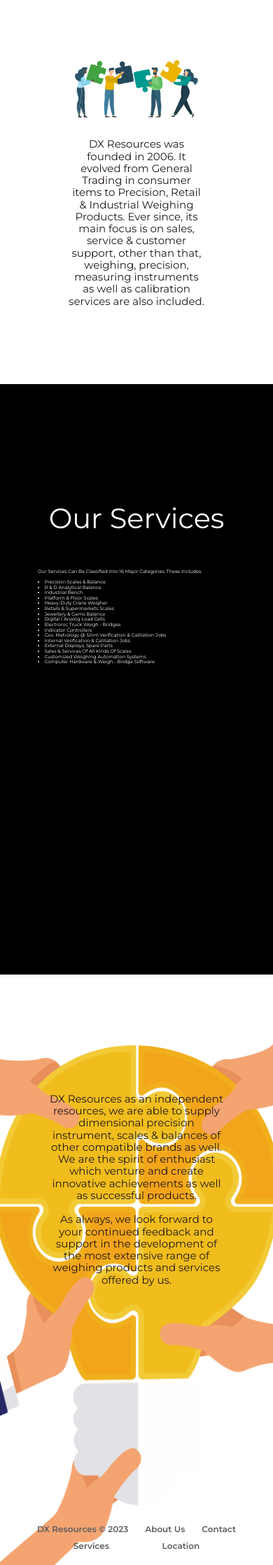
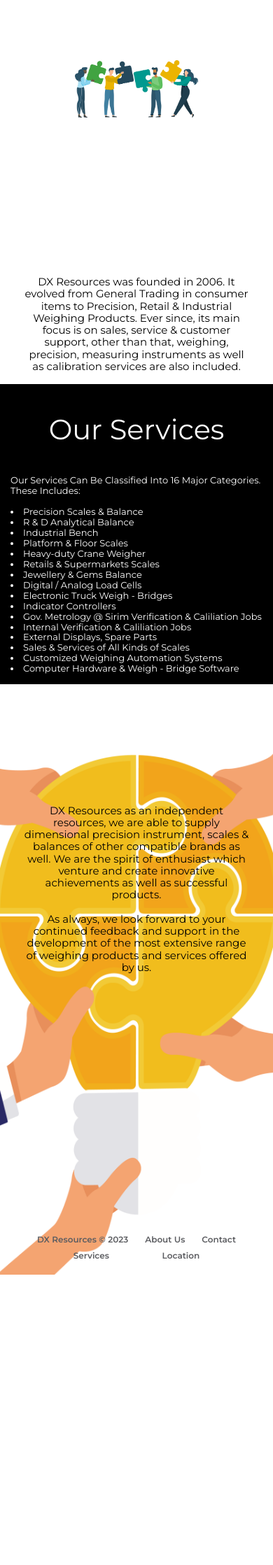
Before and after one commit to speedjin1995/dxweighing, a PHP site: page /about.php in a window 390 px wide. Shown: the part 295-2532 px from the top of the page at 70% size. After the commit the page ends 2117 px from the top, so only its background shows below. Run offline with PHP 8.4, Linux system fonts and the light colour scheme; some web fonts are replaced.

Commit message:
fix responsive issue

```diff
--- a/about.php
+++ b/about.php
@@ -1,5 +1,5 @@
 <!DOCTYPE html>
-<html lang="en">
+<html>
 <?php
     include 'header.php';
 ?>
@@ -8,40 +8,44 @@
   <?php
     include 'menu.php';
 ?>
-  <main id="myfullpage">
-    <section class="section about1">
+  <section class="section about1" style="order: 1; height: 100vh;
+    width: 100%; display: flex; flex-direction: column;">
     <div class="content">
       <h1 class="title">About Us</h1>
       <p style="
             justify-content: center;
-            display: flex;
             font-size: 20px;
           ">
         DX Resources
       </p>
-        <div style="font-size: 15px; padding-top: 70vh;">
-          <p style="text-transform: none;
-    position: absolute;
-    bottom: 15%;
-    left: 50%;
-    transform: translateX(-50%);">
+      <!-- <img src="assets/media/about1.jpeg" alt="" style="width: 40vw; margin-left: auto;
+    margin-right: auto;"> -->
+</div>
+      <div style="font-size: 15px; margin-top: auto; text-align: center;
+    padding-bottom: 15px;">
+        <p style="text-transform: none; padding: 0 8.8vw 0.5vw 8.8vw;">
           DX Resources was founded in 2006. It evolved from General Trading in consumer items to Precision, Retail &
           Industrial Weighing Products. Ever since, its main focus is on sales, service & customer support, other than
           that, weighing, precision, measuring instruments as well as calibration services are also included.
           <br>
         </p>
       </div>
-      </div>
   </section>
-    <section class="section" style="background-color: black;">
-      <div class="content">
-        <p
-          style="justify-content: center;display: flex;background-color: black;color: white; font-size: 40px;">
+  <div style="order: 2; height: inherit;
+    width: 100%; display: flex; flex-direction: column; background-color: black;color: white;">
+    <p style="position: relative; font-size: 40px; padding-top: 5vh;
+    padding-bottom: 5vh;
+    margin-left: auto;
+    margin-right: auto;">
       Our Services</p>
-        <div class="grid-container2">
-          <div class="grid-item2">
-            <p style="display: flex;font-size: 1.7vw;">Our Services Can Be Classified Into 16 Major Categories. These Includes:<br><br>
-            <ul style="list-style-position: inside; font-size: 1.7vw;">
+    <div style="margin-left: auto;
+    margin-right: auto;
+    padding-left: 15px;
+    padding-right: 15px;
+    font-size: 13px;">
+      <div style="color: white; text-align: left; margin: auto;">
+        <p style="">Our Services Can Be Classified Into 16 Major Categories. These Includes:<br><br>
+        <ul style="list-style-position: inside;">
           <li>Precision Scales & Balance</li>
           <li>R & D Analytical Balance</li>
           <li>Industrial Bench</li>
@@ -64,11 +68,15 @@
       </div>
     </div>
   </div>
-    </section>
-    <section class="section about">
-      <div class="content">
-      <div style="padding-left: 18vw; padding-right: 18vw; font-size: 15px;">
-          <p style="text-transform: none;">
+  <div style="order: 3; height: 100vh;
+    width: 100%;
+    background-repeat: no-repeat;
+    background-position: center;
+    background-size: cover; display: flex; flex-direction: column; background-image: url(assets/media/about.png);">
+
+      <div style="font-size: 15px; padding: 20vh 0 20vh 0;
+    text-align: center;">
+        <p style="text-transform: none; padding: 0.7vw 8.8vw 0.7vw 8.8vw;">
           DX Resources as an independent resources, we are able to supply dimensional precision instrument, scales
           & balances of other compatible brands as well. We are the spirit of enthusiast which venture and create
           innovative achievements as well as successful products.
@@ -77,17 +85,17 @@
           extensive range of weighing products and services offered by us.
         </p>
       </div>
-</div>
-        <footer class="footer" style="padding-top: 200px; padding-left: 0%; padding-right: 0%; position: absolute;">
+    <footer class="footer" style="margin-top: auto;">
       <?php
     include 'footer.php';
 ?>
     </footer>
-    </section>
-  </main>
+    </div>
+</div>
   <script src="https://cdnjs.cloudflare.com/ajax/libs/fullPage.js/3.1.2/fullpage.min.js"
     integrity="sha512-gSf3NCgs6wWEdztl1e6vUqtRP884ONnCNzCpomdoQ0xXsk06lrxJsR7jX5yM/qAGkPGsps+4bLV5IEjhOZX+gg=="
     crossorigin="anonymous" referrerpolicy="no-referrer"></script>
   <script src="assets/js/index.js"></script>
 </body>
+
 </html>
--- a/assets/css/common.css
+++ b/assets/css/common.css
@@ -48,9 +48,9 @@
 
 .grid-item2 {
   padding-top: 50px;
-  padding-right: 15px;
+  padding-right: 5vw;
   padding-bottom: 15px;
-  padding-left: 15px;
+  padding-left: 5vw;
   text-align: left;
   align-content: center;
   display: grid;
@@ -110,6 +110,8 @@
 .grid-item4 {
   padding-top: 50px;
   padding-bottom: 15px;
+  padding-left: 5vw;
+  padding-right: 5vw;
   font-size: 150%;
   text-align: left;
   align-content: center;
--- a/assets/css/section.css
+++ b/assets/css/section.css
@@ -35,10 +35,7 @@
 
 .contact {
     background-image: url(../media/contact.gif);
-}
-
-.about {
-    background-image: url(../media/about.png);
+    background-size: 100%;
 }
 
 .about1 {
--- a/cran.php
+++ b/cran.php
@@ -24,7 +24,7 @@
             <p>Electronic</p><br>
             <h1>Heavy Duty Crane Scale</h1><br><br>
         </div>
-        <div class="grid-item4" style="padding-right: 15px;">
+        <div class="grid-item4">
             <p>With high accuracy,
 one side direct display measuring unit which
 combine load cell and power supply together. It can be directly hung on the hook of a hoist and
@@ -34,7 +34,7 @@
         </div>
     </div>
     <div class="grid-container4">
-        <div class="grid-item4" style="padding-left: 15px;">
+        <div class="grid-item4">
             <p>The display tube is made up of super-bright tube (LED)
 which can be easily seen in 25 meters. It is equipped with wireless communication, ranged
 up to 500m with video data transmission.
--- a/location.php
+++ b/location.php
@@ -27,7 +27,7 @@
       </div>
 </section>
       <section style="height: 20px;">
-      <footer class="footer" style="position: absolute; z-index: 9; padding-bottom: 1.5%;">
+      <footer class="footer" style="position: absolute; z-index: 9; padding-bottom: 5.5%; background-color: white;">
           <?php
     include 'footer.php';
 ?>
--- a/menu.php
+++ b/menu.php
@@ -32,5 +32,9 @@
         <li><a href="cran.php" class="nav-link">Crane Weigher</a></li>
         <li><a href="weig.php" class="nav-link">Weigh-Bridges</a></li>
         <li><a href="others.php" class="nav-link">Others</a></li>
+        <li><a href="about.php" class="nav-link">about us</a></li>
+        <li><a href="actionpage.php" class="nav-link">contact</a></li>
+        <li><a href="#" class="nav-link">services</a></li>
+        <li><a href="location.php" class="nav-link">location</a></li>
     </ul>
 </nav>
--- a/others.php
+++ b/others.php
@@ -34,7 +34,7 @@
         </div>
     </div>
 
-    <div style="text-align: center; padding-left: 18vw;padding-right: 18vw;padding-top: 23px;padding-bottom: 23px;font-size: 15px;">
+    <div style="text-align: center; padding-left: 18vw;padding-right: 18vw;padding-top: 7vh;padding-bottom: 7vh;font-size: 15px;">
         <h1>Customized Weighing Automation Systems</h1><br>
         <p>DX Resources offers full customize fabrication services. Whether you need a customize stand for a bench scale or a column added to a floor scale for portability or some other project not scale related at all we have the fabrication expertise to make it happen. DX Resources can fabricate in either mild or stainless steel to satisfy your application needs.</p>
     </div>
--- a/plat.php
+++ b/plat.php
@@ -38,7 +38,7 @@
             <img src="assets/media/plat_1.jpg" alt="" style="width: 40vw; margin-left: auto;
     margin-right: auto;">
         </div>
-        <div class="grid-item4" style="padding-right: 15px;">
+        <div class="grid-item4">
             <p>Indicator</p><br>
             <h1>Electronic ABS Weighing Indicator</h1><br>
             <p>
```
Also changed, not shown: pres.php (+4 -4 lines), weig.php (+11 -12 lines). Lines whose indentation alone changed are shown as unchanged.
